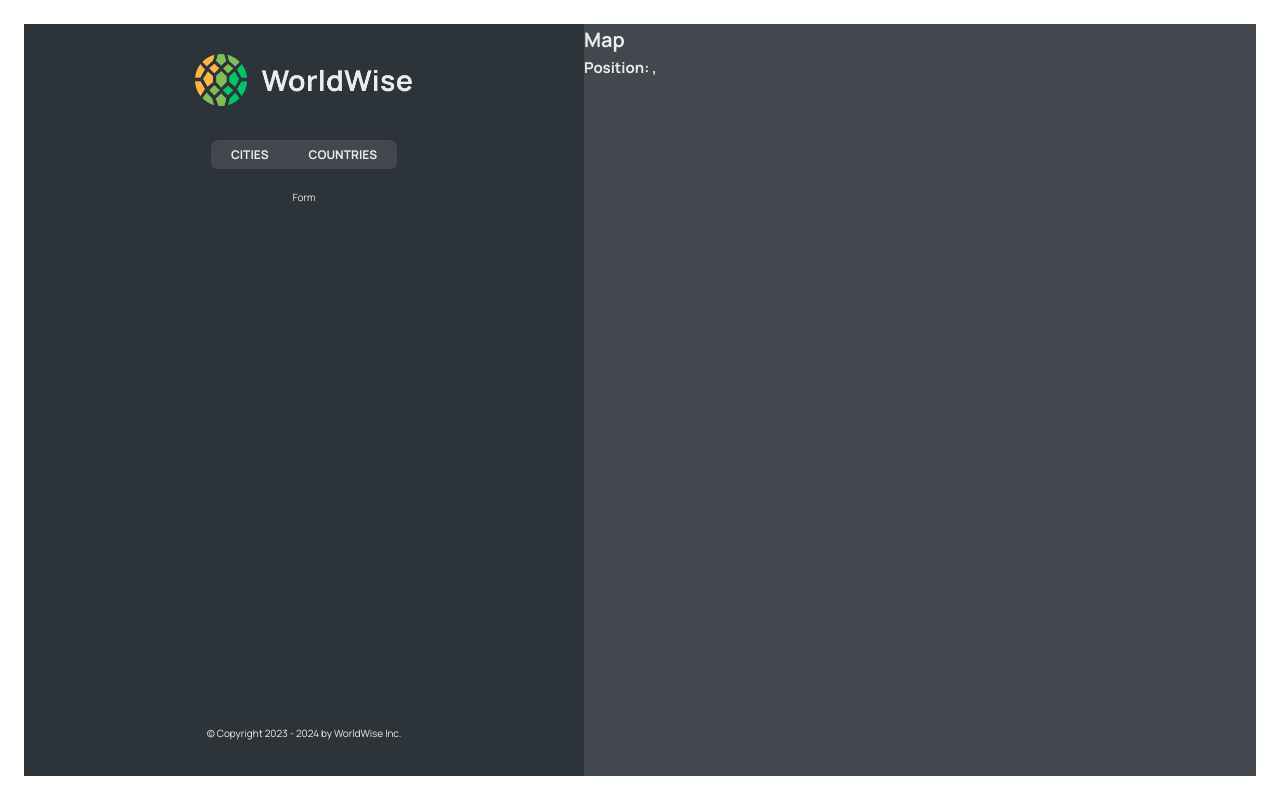
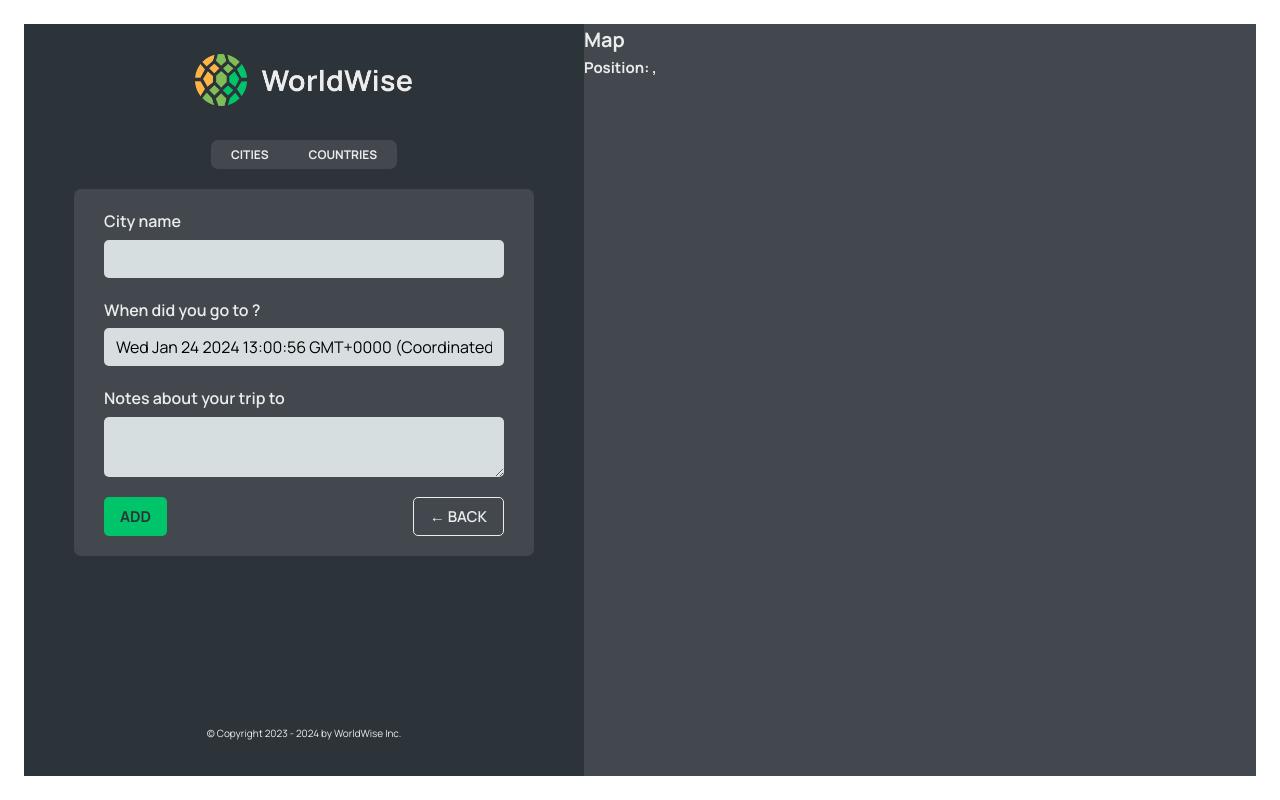
Before and after one commit to leebut/wordwise, a React (Vite) app: page /ww/app/form in a window 1280 px wide. Built offline with nearby package versions, Linux system fonts and the light colour scheme; data requests are answered from the project's data file.

Commit message:
Update: navigation updates.

```diff
--- a/src/App.jsx
+++ b/src/App.jsx
@@ -11,6 +11,7 @@
 import City from "./components/City";
 import CountryList from "./components/CountryList";
 import { useEffect, useState } from "react";
+import Form from "./components/Form";
 
 const BASE_URL = "http://localhost:8000";
 
@@ -56,7 +57,7 @@
               path="countries"
               element={<CountryList cities={cities} isLoading={isLoading} />}
             />
-            <Route path="form" element={<p>Form</p>} />
+            <Route path="form" element={<Form />} />
           </Route>
           <Route path={"*"} element={<NoRoute />} />
         </Routes>
--- /dev/null
+++ b/src/components/Button.jsx
@@ -0,0 +1,12 @@
+/* eslint-disable react/prop-types */
+import styles from "./Button.module.css";
+
+function Button({ children, onClick, type }) {
+  return (
+    <button onClick={onClick} className={`${styles.btn} ${styles[type]}`}>
+      {children}
+    </button>
+  );
+}
+
+export default Button;
--- a/src/components/CityItem.jsx
+++ b/src/components/CityItem.jsx
@@ -1,3 +1,4 @@
+/* eslint-disable react/prop-types */
 import { Link } from "react-router-dom";
 import styles from "./CityItem.module.css";
 
--- a/src/components/CountryList.jsx
+++ b/src/components/CountryList.jsx
@@ -1,3 +1,4 @@
+/* eslint-disable react/prop-types */
 import Spinner from "./Spinner";
 import styles from "./CountryList.module.css";
 import CountryItem from "./CountryItem";
@@ -25,7 +26,7 @@
     <div>
       <ul className={styles.countryList}>
         {countries.map((country) => (
-          <CountryItem country={country} />
+          <CountryItem country={country} key={country.country} />
         ))}
       </ul>
     </div>
--- a/src/components/Form.jsx
+++ b/src/components/Form.jsx
@@ -3,6 +3,8 @@
 import { useState } from "react";
 
 import styles from "./Form.module.css";
+import Button from "./Button";
+import { useNavigate } from "react-router-dom";
 
 export function convertToEmoji(countryCode) {
   const codePoints = countryCode
@@ -13,6 +15,8 @@
 }
 
 function Form() {
+  const navigate = useNavigate();
+
   const [cityName, setCityName] = useState("");
   const [country, setCountry] = useState("");
   const [date, setDate] = useState(new Date());
@@ -49,8 +53,17 @@
       </div>
 
       <div className={styles.buttons}>
-        <button>Add</button>
-        <button>&larr; Back</button>
+        <Button type="primary">Add</Button>
+
+        <Button
+          type="back"
+          onClick={(e) => {
+            e.preventDefault();
+            navigate(-1);
+          }}
+        >
+          &larr; Back
+        </Button>
       </div>
     </form>
   );
--- a/src/components/Map.jsx
+++ b/src/components/Map.jsx
@@ -1,14 +1,20 @@
-import { useSearchParams } from "react-router-dom";
+import { useNavigate, useSearchParams } from "react-router-dom";
 import styles from "./Map.module.css";
 
 function Map() {
+  const navigate = useNavigate();
   const [searchParams, setSearchParams] = useSearchParams();
 
   const lat = searchParams.get("lat");
   const lng = searchParams.get("lng");
 
   return (
-    <div className={styles.mapContainer}>
+    <div
+      className={styles.mapContainer}
+      onClick={() => {
+        navigate("form");
+      }}
+    >
       <h1>Map</h1>
       <h2>
         Position: {lat}, {lng}
```
